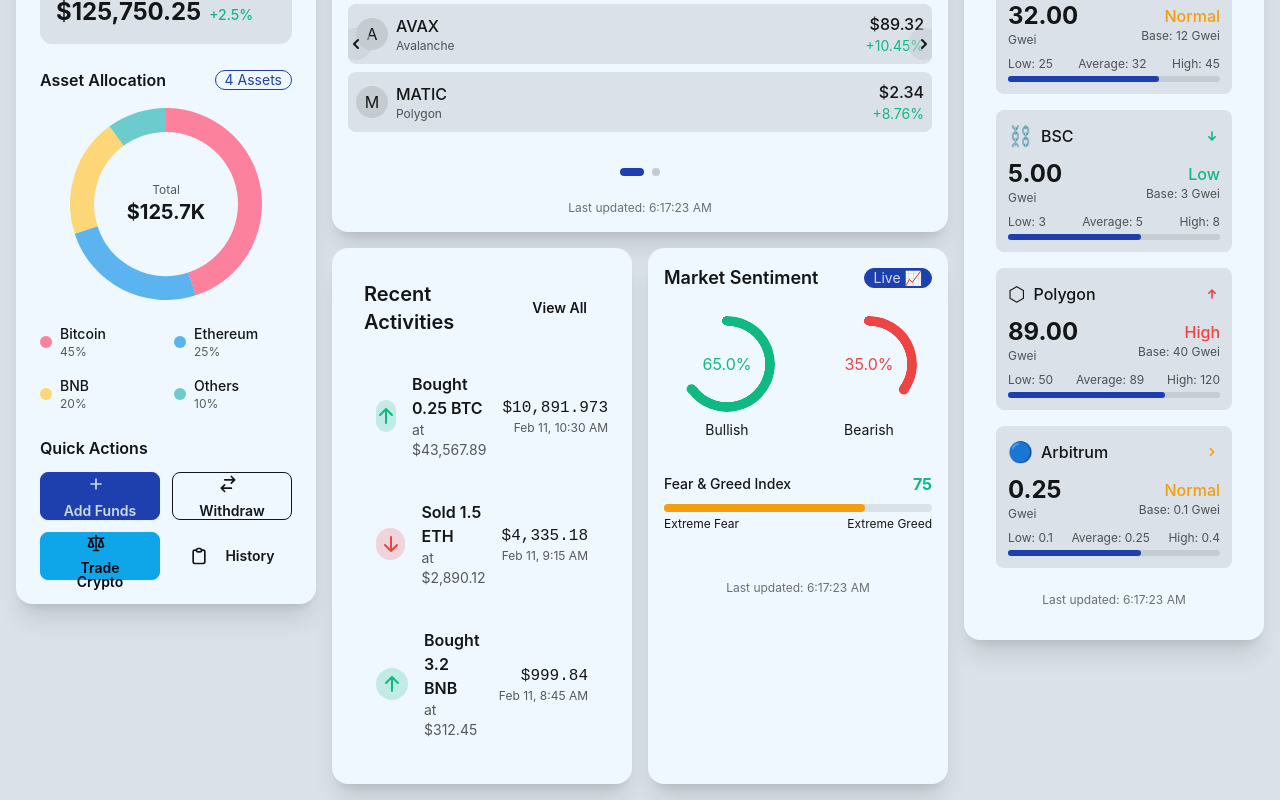
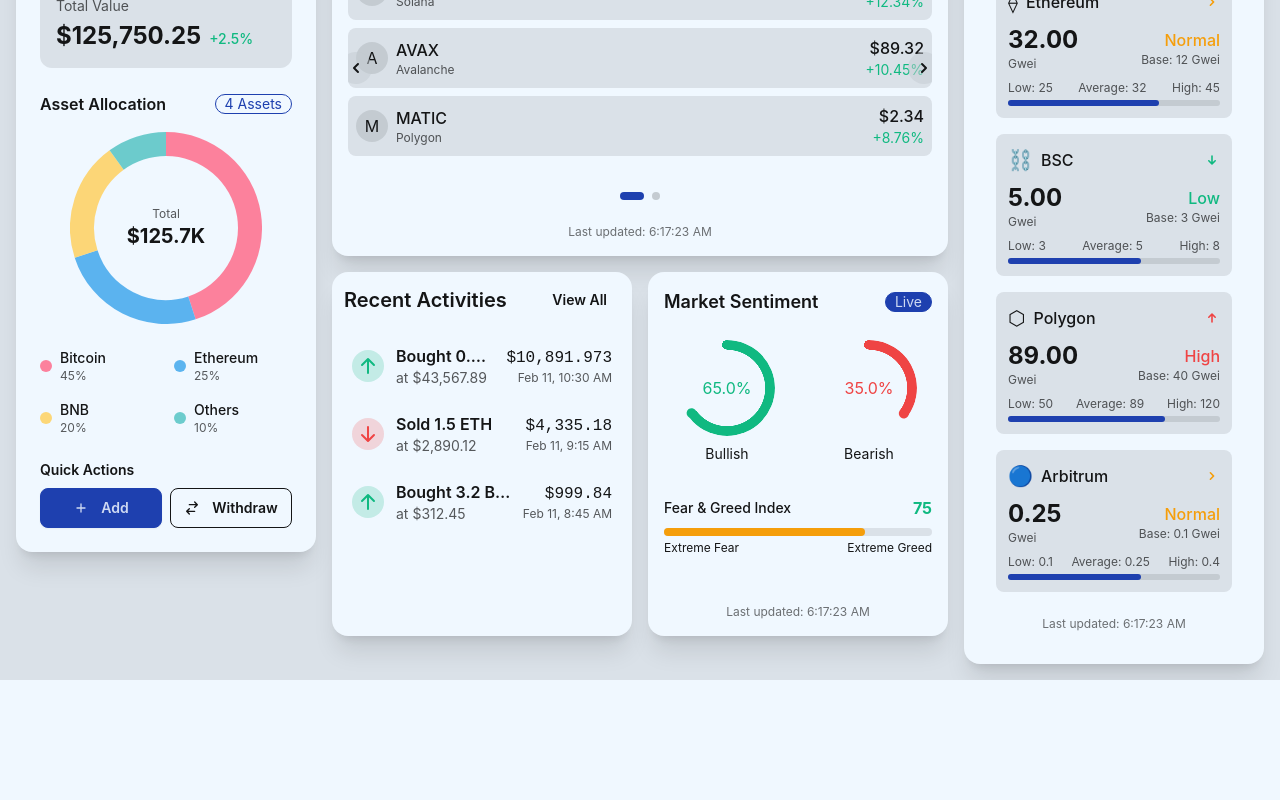
Before and after one commit to AnsHPaTeL2927/CryptoCurrencyFrontend, a React (Vite) app: page / in a window 1280 px wide. Shown: the part 668-1468 px from the top of the page. After the commit the page ends 1348 px from the top, so only its background shows below. Built offline with nearby package versions, Linux system fonts and the light colour scheme.

Commit message:
resolve responsive errors.

```diff
--- a/src/components/dashboard/LiveTradesFeed.jsx
+++ b/src/components/dashboard/LiveTradesFeed.jsx
@@ -37,13 +37,13 @@
                 <div className={`w-2 h-2 rounded-full ${trade.type === 'buy' ? 'bg-success' : 'bg-error'}`}></div>
                 <span className="font-mono">{trade.pair}</span>
               </div>
-              <div className="flex items-center gap-4">
-                <span className={`font-mono ${trade.type === 'buy' ? 'text-success' : 'text-error'}`}>
+              <div className="text-right">
+                <div className={`font-mono ${trade.type === 'buy' ? 'text-success' : 'text-error'}`}>
                   ${trade.price.toLocaleString(undefined, { minimumFractionDigits: 2, maximumFractionDigits: 2 })}
-                </span>
-                <span className="text-xs opacity-60">
+                </div>
+                <div className="text-xs opacity-60">
                   {new Date(trade.time).toLocaleTimeString()}
-                </span>
+                </div>
               </div>
             </div>
           ))}
--- a/src/components/dashboard/MarketSentiment.jsx
+++ b/src/components/dashboard/MarketSentiment.jsx
@@ -43,20 +43,6 @@
     return 'text-error';
   };
 
-  const getSignalColor = (signal) => {
-    switch (signal.toLowerCase()) {
-      case 'buy': return 'text-success';
-      case 'sell': return 'text-error';
-      default: return 'text-warning';
-    }
-  };
-
-  const getSentimentEmoji = (sentiment) => {
-    if (sentiment >= 75) return '🚀';
-    if (sentiment >= 50) return '📈';
-    if (sentiment >= 25) return '📉';
-    return '🐻';
-  };
 
   const renderProgressBar = (value, color = 'primary') => (
     <div className="w-full bg-base-200 rounded-full h-2">
@@ -76,7 +62,7 @@
         <div className="flex justify-between items-center mb-4">
           <h2 className="card-title text-lg">Market Sentiment</h2>
           <div className="badge badge-primary gap-1">
-            Live {getSentimentEmoji(sentiment.bullish)}
+            Live
           </div>
         </div>
 
--- a/src/components/dashboard/PortfolioSummary.jsx
+++ b/src/components/dashboard/PortfolioSummary.jsx
@@ -149,13 +149,19 @@
           </div>
 
           {/* Quick Actions */}
-          <div className="space-y-3">
-            <h3 className="font-semibold">Quick Actions</h3>
-            <div className="grid grid-cols-2 gap-3">
-              <button className="btn btn-primary btn-block">
+          <div className="space-y-2">
+            {" "}
+            {/* Reduced space-y */}
+            <h3 className="font-semibold text-sm">Quick Actions</h3>
+            <div className="flex gap-2">
+              {" "}
+              {/* Changed to flex from grid */}
+              <button className="btn btn-primary btn-sm flex-1 h-10">
+                {" "}
+                {/* Added flex-1 and h-10 */}
                 <svg
                   xmlns="http://www.w3.org/2000/svg"
-                  className="h-5 w-5 mr-2"
+                  className="h-4 w-4 mr-1"
                   fill="none"
                   viewBox="0 0 24 24"
                   stroke="currentColor"
@@ -167,12 +173,14 @@
                     d="M12 6v6m0 0v6m0-6h6m-6 0H6"
                   />
                 </svg>
-                Add Funds
+                Add
               </button>
-              <button className="btn btn-outline btn-block">
+              <button className="btn btn-outline btn-sm flex-1 h-10">
+                {" "}
+                {/* Added flex-1 and h-10 */}
                 <svg
                   xmlns="http://www.w3.org/2000/svg"
-                  className="h-5 w-5 mr-2"
+                  className="h-4 w-4 mr-1"
                   fill="none"
                   viewBox="0 0 24 24"
                   stroke="currentColor"
@@ -186,40 +194,6 @@
                 </svg>
                 Withdraw
               </button>
-              <button className="btn btn-secondary btn-block">
-                <svg
-                  xmlns="http://www.w3.org/2000/svg"
-                  className="h-5 w-5 mr-2"
-                  fill="none"
-                  viewBox="0 0 24 24"
-                  stroke="currentColor"
-                >
-                  <path
-                    strokeLinecap="round"
-                    strokeLinejoin="round"
-                    strokeWidth={2}
-                    d="M3 6l3 1m0 0l-3 9a5.002 5.002 0 006.001 0M6 7l3 9M6 7l6-2m6 2l3-1m-3 1l-3 9a5.002 5.002 0 006.001 0M18 7l3 9m-3-9l-6-2m0-2v2m0 16V5m0 16H9m3 0h3"
-                  />
-                </svg>
-                Trade Crypto
-              </button>
-              <button className="btn btn-ghost btn-block">
-                <svg
-                  xmlns="http://www.w3.org/2000/svg"
-                  className="h-5 w-5 mr-2"
-                  fill="none"
-                  viewBox="0 0 24 24"
-                  stroke="currentColor"
-                >
-                  <path
-                    strokeLinecap="round"
-                    strokeLinejoin="round"
-                    strokeWidth={2}
-                    d="M9 5H7a2 2 0 00-2 2v12a2 2 0 002 2h10a2 2 0 002-2V7a2 2 0 00-2-2h-2M9 5a2 2 0 002 2h2a2 2 0 002-2M9 5a2 2 0 012-2h2a2 2 0 012 2"
-                  />
-                </svg>
-                History
-              </button>
             </div>
           </div>
         </div>
--- a/src/components/dashboard/RecentActivities.jsx
+++ b/src/components/dashboard/RecentActivities.jsx
@@ -1,23 +1,41 @@
 /* eslint-disable react/prop-types */
-import { motion } from 'framer-motion';
-import { format } from 'date-fns';
+import { motion } from "framer-motion";
+import { format } from "date-fns";
 
 const RecentActivities = ({ activities }) => {
   const getActivityIcon = (type) => {
     switch (type.toLowerCase()) {
-      case 'buy':
+      case "buy":
         return (
           <div className="w-8 h-8 rounded-full bg-success/20 flex items-center justify-center">
-            <svg xmlns="http://www.w3.org/2000/svg" className="h-5 w-5 text-success" viewBox="0 0 20 20" fill="currentColor">
-              <path fillRule="evenodd" d="M3.293 9.707a1 1 0 010-1.414l6-6a1 1 0 011.414 0l6 6a1 1 0 01-1.414 1.414L11 5.414V17a1 1 0 11-2 0V5.414L4.707 9.707a1 1 0 01-1.414 0z" clipRule="evenodd" />
+            <svg
+              xmlns="http://www.w3.org/2000/svg"
+              className="h-5 w-5 text-success"
+              viewBox="0 0 20 20"
+              fill="currentColor"
+            >
+              <path
+                fillRule="evenodd"
+                d="M3.293 9.707a1 1 0 010-1.414l6-6a1 1 0 011.414 0l6 6a1 1 0 01-1.414 1.414L11 5.414V17a1 1 0 11-2 0V5.414L4.707 9.707a1 1 0 01-1.414 0z"
+                clipRule="evenodd"
+              />
             </svg>
           </div>
         );
-      case 'sell':
+      case "sell":
         return (
           <div className="w-8 h-8 rounded-full bg-error/20 flex items-center justify-center">
-            <svg xmlns="http://www.w3.org/2000/svg" className="h-5 w-5 text-error" viewBox="0 0 20 20" fill="currentColor">
-              <path fillRule="evenodd" d="M16.707 10.293a1 1 0 010 1.414l-6 6a1 1 0 01-1.414 0l-6-6a1 1 0 111.414-1.414L9 14.586V3a1 1 0 012 0v11.586l4.293-4.293a1 1 0 011.414 0z" clipRule="evenodd" />
+            <svg
+              xmlns="http://www.w3.org/2000/svg"
+              className="h-5 w-5 text-error"
+              viewBox="0 0 20 20"
+              fill="currentColor"
+            >
+              <path
+                fillRule="evenodd"
+                d="M16.707 10.293a1 1 0 010 1.414l-6 6a1 1 0 01-1.414 0l-6-6a1 1 0 111.414-1.414L9 14.586V3a1 1 0 012 0v11.586l4.293-4.293a1 1 0 011.414 0z"
+                clipRule="evenodd"
+              />
             </svg>
           </div>
         );
@@ -30,49 +48,53 @@
     <motion.div
       initial={{ opacity: 0, y: 20 }}
       animate={{ opacity: 1, y: 0 }}
-      className="card bg-base-100 shadow-xl"
+      className="card bg-base-100 shadow-xl h-full" // Added h-full
     >
-      <div className="card-body">
-        <div className="flex justify-between items-center mb-4">
+      <div className="card-body p-3">
+        {" "}
+        {/* Reduced padding */}
+        <div className="flex justify-between items-center mb-3">
+          {" "}
+          {/* Reduced margin */}
           <h2 className="card-title">Recent Activities</h2>
           <button className="btn btn-ghost btn-sm">View All</button>
         </div>
-
-        <div className="space-y-4">
+        <div className="space-y-2 overflow-y-auto max-h-[calc(100%-3rem)]">
+          {" "}
+          {/* Added overflow handling */}
           {activities.map((activity, index) => (
             <motion.div
               key={activity.time}
               initial={{ opacity: 0, x: -20 }}
               animate={{ opacity: 1, x: 0 }}
               transition={{ delay: index * 0.1 }}
-              className="flex items-center gap-4 p-3 rounded-lg hover:bg-base-200 transition-colors"
+              className="flex items-center gap-3 p-2 rounded-lg hover:bg-base-200 transition-colors"
             >
               {getActivityIcon(activity.type)}
-              <div className="flex-1">
-                <p className="font-semibold">
-                  {activity.type === 'buy' ? 'Bought' : 'Sold'} {activity.amount} {activity.asset}
+              <div className="flex-1 min-w-0">
+                {" "}
+                {/* Added min-w-0 for text truncation */}
+                <p className="font-semibold truncate">
+                  {activity.type === "buy" ? "Bought" : "Sold"}{" "}
+                  {activity.amount} {activity.asset}
                 </p>
-                <p className="text-sm opacity-70">
+                <p className="text-sm opacity-70 truncate">
                   at ${activity.price.toLocaleString()}
                 </p>
               </div>
-              <div className="text-right">
+              <div className="text-right shrink-0">
+                {" "}
+                {/* Added shrink-0 */}
                 <p className="font-mono">
                   ${(activity.amount * activity.price).toLocaleString()}
                 </p>
                 <p className="text-xs opacity-70">
-                  {format(new Date(activity.time), 'MMM d, h:mm a')}
+                  {format(new Date(activity.time), "MMM d, h:mm a")}
                 </p>
               </div>
             </motion.div>
           ))}
         </div>
-
-        {activities.length === 0 && (
-          <div className="text-center py-8 opacity-70">
-            <p>No recent activities</p>
-          </div>
-        )}
       </div>
     </motion.div>
   );
```
